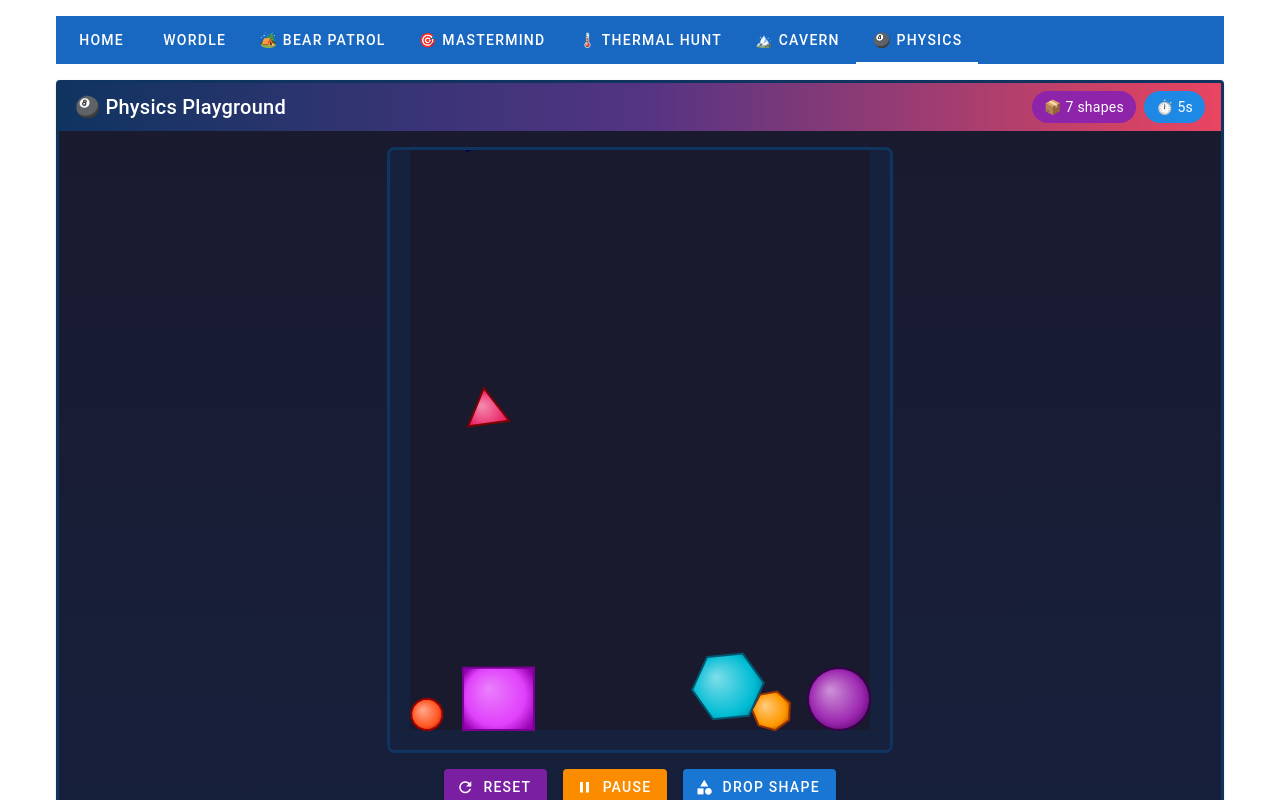
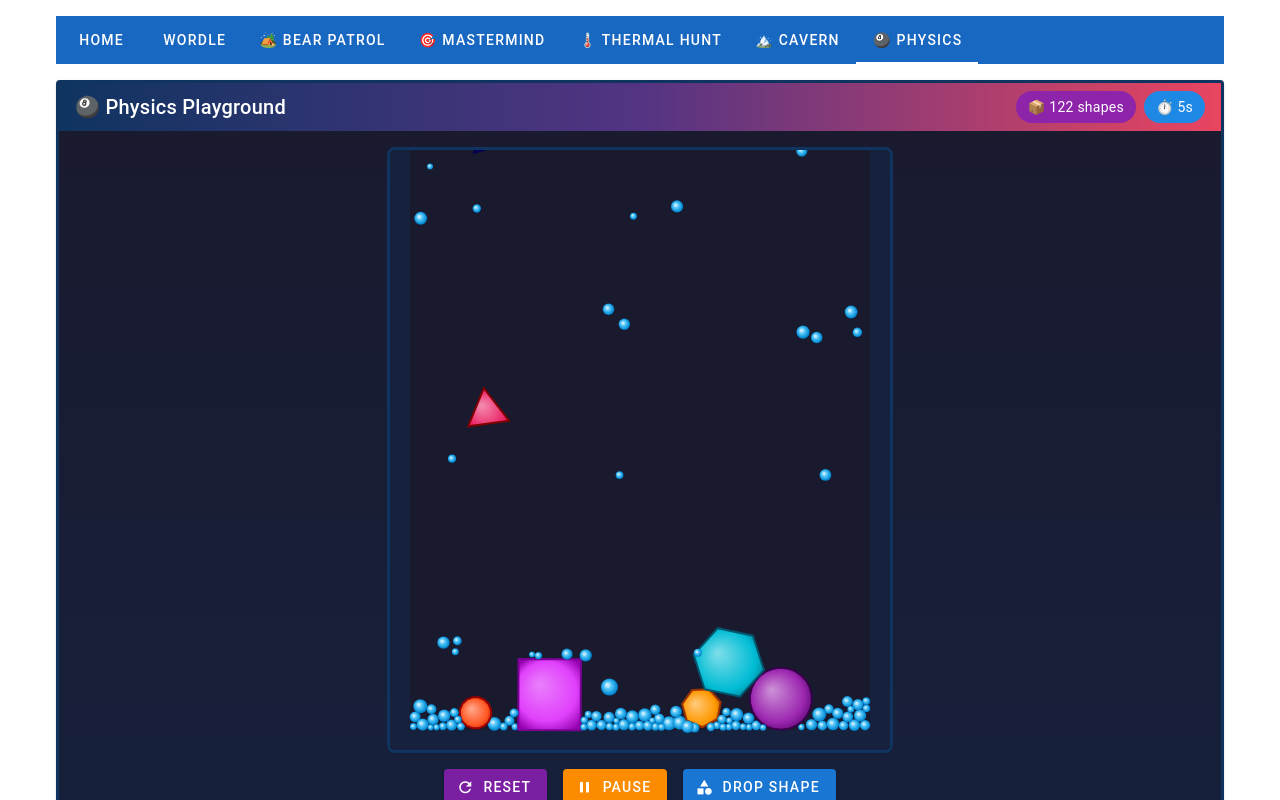
Before and after one commit to GrantErickson/Nuxt4Test, a Nuxt app: page /physics in a window 1280 px wide. Shown: the top 800 px of the page. Built offline with nearby package versions, Linux system fonts and the light colour scheme.

Commit message:
Add water

```diff
--- a/app/classes/physics/PhysicsGame.ts
+++ b/app/classes/physics/PhysicsGame.ts
@@ -15,6 +15,7 @@ export class PhysicsGame {
   private readonly shapeTracker: ShapeTracker;
 
   private dropInterval: ReturnType<typeof setInterval> | null = null;
+  private waterInterval: ReturnType<typeof setInterval> | null = null;
   private removeInterval: ReturnType<typeof setInterval> | null = null;
   private elapsedInterval: ReturnType<typeof setInterval> | null = null;
 
@@ -81,6 +82,9 @@ export class PhysicsGame {
     // Start dropping shapes
     this.startDropping();
 
+    // Start dropping water
+    this.startWaterDropping();
+
     // Check for expired shapes every 500ms
     this.removeInterval = setInterval(() => this.removeExpiredShapes(), 500);
 
@@ -144,6 +148,13 @@ export class PhysicsGame {
     for (const body of bodies) {
       if (body.isStatic) continue;
 
+      // Check if this is a water droplet
+      const isWater = (body as Matter.Body & { isWater?: boolean }).isWater;
+      if (isWater) {
+        this.renderWaterDroplet(ctx, body);
+        continue;
+      }
+
       const gradientColors = (
         body as Matter.Body & {
           gradientColors?: { primary: string; secondary: string };
@@ -204,6 +215,40 @@ export class PhysicsGame {
     return `#${((1 << 24) | (R << 16) | (G << 8) | B).toString(16).slice(1)}`;
   }
 
+  private renderWaterDroplet(ctx: CanvasRenderingContext2D, body: Matter.Body): void {
+    const bounds = body.bounds;
+    const centerX = (bounds.min.x + bounds.max.x) / 2;
+    const centerY = (bounds.min.y + bounds.max.y) / 2;
+    const radius = (bounds.max.x - bounds.min.x) / 2;
+
+    // Create water gradient (light blue to deep blue)
+    const gradient = ctx.createRadialGradient(
+      centerX - radius * 0.3,
+      centerY - radius * 0.3,
+      0,
+      centerX,
+      centerY,
+      radius * 1.2
+    );
+    gradient.addColorStop(0, "#b3e5fc");
+    gradient.addColorStop(0.4, "#4fc3f7");
+    gradient.addColorStop(0.8, "#0288d1");
+    gradient.addColorStop(1, "#01579b");
+
+    ctx.save();
+    ctx.beginPath();
+    ctx.arc(centerX, centerY, radius, 0, Math.PI * 2);
+    ctx.fillStyle = gradient;
+    ctx.fill();
+
+    // Add subtle highlight
+    ctx.beginPath();
+    ctx.arc(centerX - radius * 0.2, centerY - radius * 0.2, radius * 0.3, 0, Math.PI * 2);
+    ctx.fillStyle = "rgba(255, 255, 255, 0.4)";
+    ctx.fill();
+    ctx.restore();
+  }
+
   dropShape(): void {
     if (!this.world || this._isPaused) return;
 
@@ -218,6 +263,44 @@ export class PhysicsGame {
     Matter.Composite.add(this.world, shape);
     this.shapeTracker.add(shape);
     this.notifyStateChange();
+  }
+
+  private dropWater(): void {
+    if (!this.world || this._isPaused) return;
+
+    const { canvasWidth, wallThickness } = this.config;
+
+    // Drop multiple water particles at once
+    const dropCount = 3 + Math.floor(Math.random() * 4);
+
+    for (let i = 0; i < dropCount; i++) {
+      const x =
+        wallThickness +
+        10 +
+        Math.random() * (canvasWidth - wallThickness * 2 - 20);
+      const y = -10 - Math.random() * 30;
+
+      // Small water droplet
+      const radius = 3 + Math.random() * 4;
+      const water = Matter.Bodies.circle(x, y, radius, {
+        restitution: 0.1,
+        friction: 0.01,
+        frictionAir: 0.001,
+        density: 0.001,
+        render: { fillStyle: "transparent" },
+      });
+
+      // Mark as water for custom rendering
+      (water as Matter.Body & { isWater?: boolean }).isWater = true;
+
+      Matter.Composite.add(this.world, water);
+      this.shapeTracker.add(water);
+    }
+  }
+
+  private startWaterDropping(): void {
+    if (this.waterInterval) clearInterval(this.waterInterval);
+    this.waterInterval = setInterval(() => this.dropWater(), 200);
   }
 
   private removeExpiredShapes(): void {
@@ -271,11 +354,13 @@ export class PhysicsGame {
     if (this._isPaused) {
       if (this.runner) Matter.Runner.stop(this.runner);
       if (this.dropInterval) clearInterval(this.dropInterval);
+      if (this.waterInterval) clearInterval(this.waterInterval);
     } else {
       if (this.runner && this.engine) {
         Matter.Runner.run(this.runner, this.engine);
       }
       this.startDropping();
+      this.startWaterDropping();
     }
 
     this.notifyStateChange();
@@ -299,11 +384,13 @@ export class PhysicsGame {
       Matter.Runner.run(this.runner, this.engine);
     }
     this.startDropping();
+    this.startWaterDropping();
     this.notifyStateChange();
   }
 
   cleanup(): void {
     if (this.dropInterval) clearInterval(this.dropInterval);
+    if (this.waterInterval) clearInterval(this.waterInterval);
     if (this.removeInterval) clearInterval(this.removeInterval);
     if (this.elapsedInterval) clearInterval(this.elapsedInterval);
 
```
